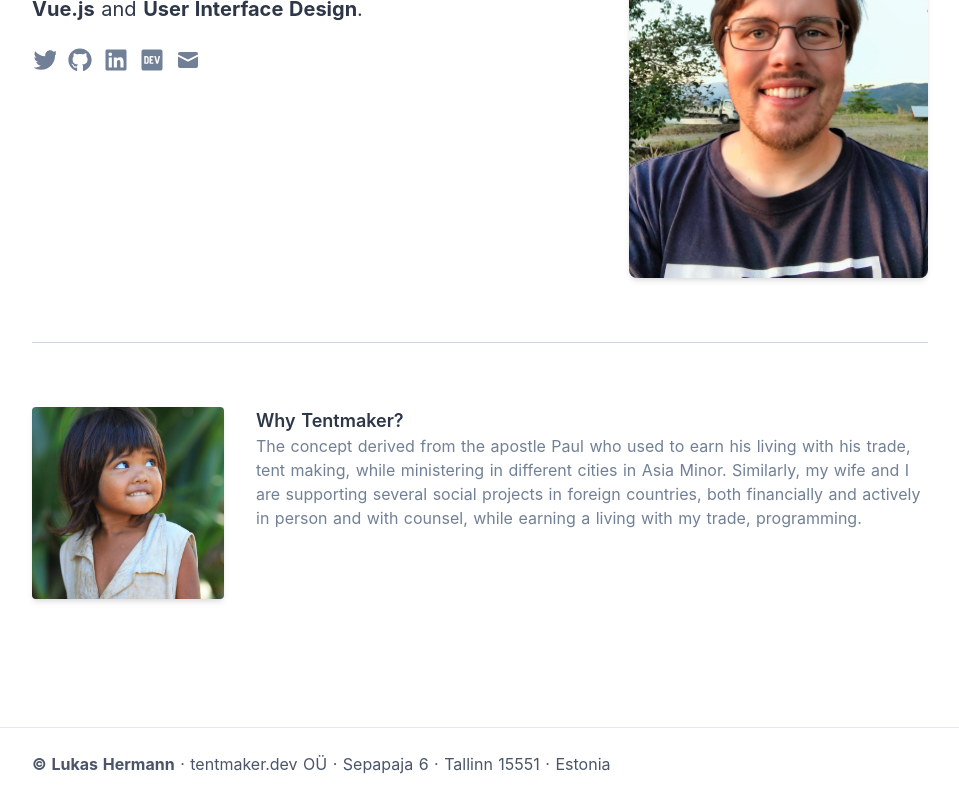
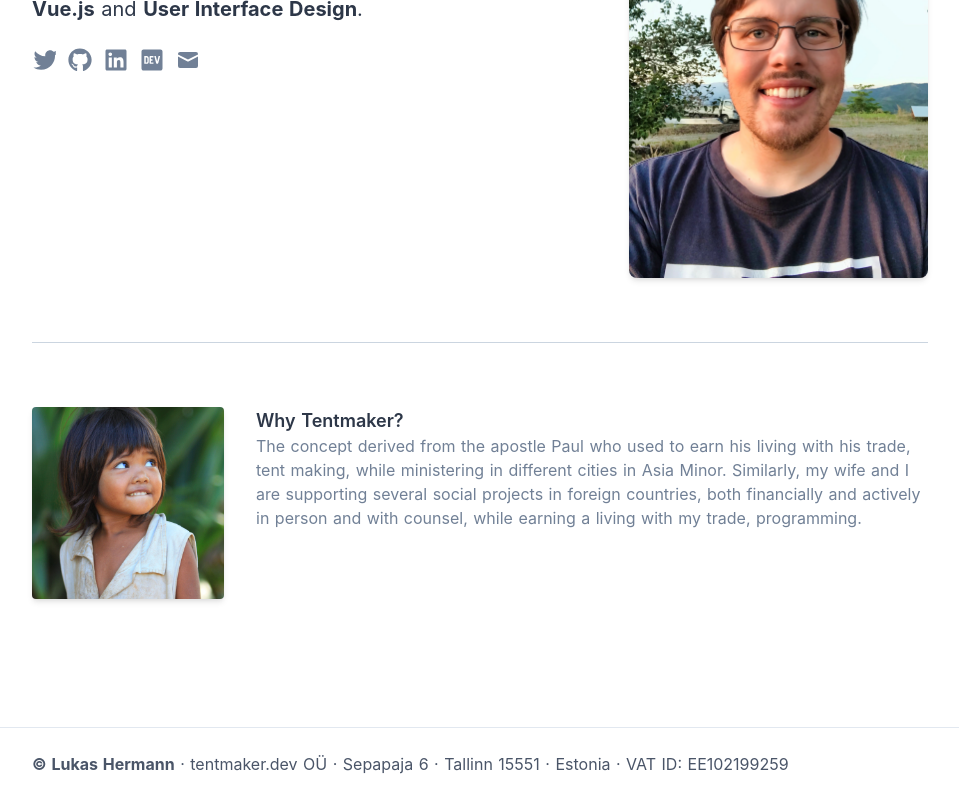
Before and after one commit to lhermann/lukashermann.dev, a Nuxt app: page / in a window 1280 px wide. Shown: the part 254-1054 px from the top of the page, without its empty margins (160-1119 px from the left). Built offline with nearby package versions, Linux system fonts and the light colour scheme.

Commit message:
feat: add vat id

```diff
--- a/components/Footer.vue
+++ b/components/Footer.vue
@@ -1,8 +1,9 @@
 <template functional>
   <footer class="wrapper flex py-6 text-gray-700">
     <p>
-      <strong>&copy; Lukas Hermann</strong> &middot; tentmaker.dev OÜ &middot;
-      Sepapaja 6 &middot; Tallinn 15551 &middot; Estonia
+      <strong>&copy; Lukas Hermann</strong>
+      &middot; tentmaker.dev OÜ &middot; Sepapaja 6 &middot; Tallinn 15551
+      &middot; Estonia &middot; VAT ID: EE102199259
     </p>
   </footer>
 </template>
```
